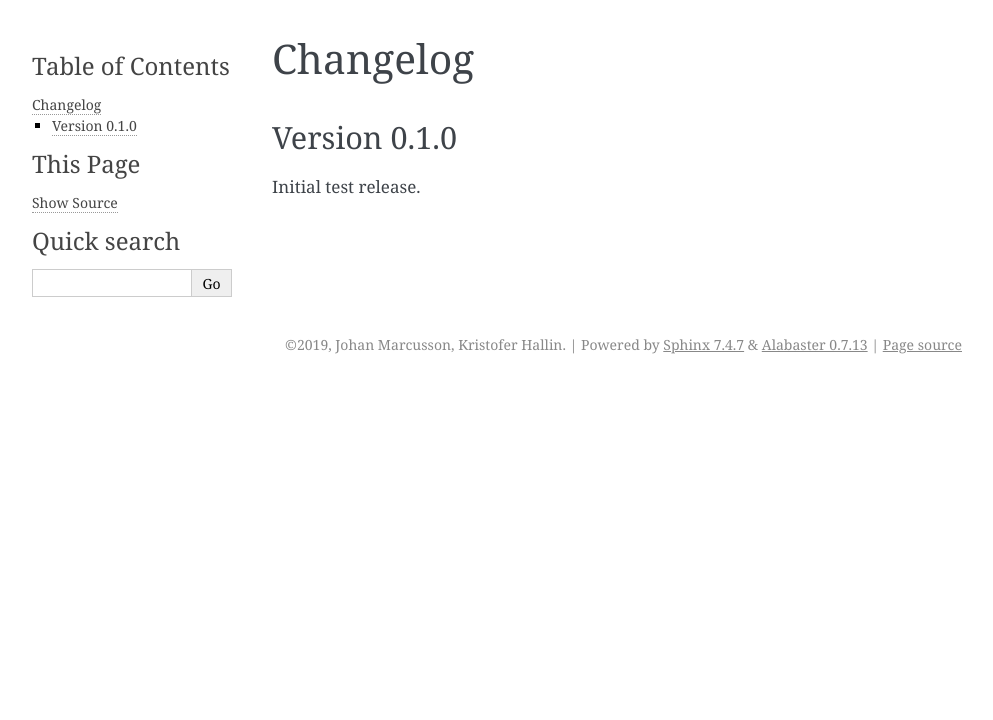
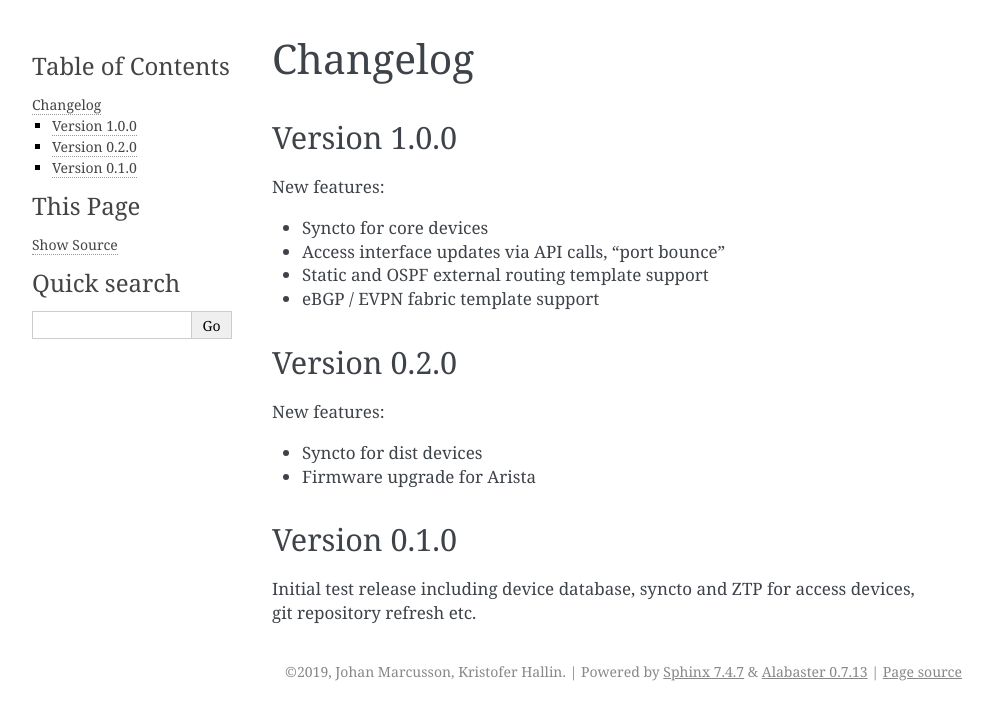
Before and after one commit to SUNET/cnaas-nms, a Sphinx documentation site: the page built from docs/changelog/index.rst, in a window 1280 px wide. Shown: the top 720 px of the page, without its empty margins (148-1141 px from the left). Built offline with Sphinx 7.4.7, drawn with Linux system fonts in a browser that asks for light colours.

Commit message:
Update changelog

```diff
--- a/docs/changelog/index.rst
+++ b/docs/changelog/index.rst
@@ -1,7 +1,25 @@
 Changelog
 =========
+
+Version 1.0.0
+-------------
+
+New features:
+
+- Syncto for core devices
+- Access interface updates via API calls, "port bounce"
+- Static and OSPF external routing template support
+- eBGP / EVPN fabric template support
+
+Version 0.2.0
+-------------
+
+New features:
+
+- Syncto for dist devices
+- Firmware upgrade for Arista
 
 Version 0.1.0
 -------------
 
-Initial test release.
+Initial test release including device database, syncto and ZTP for access devices, git repository refresh etc.
--- a/docs/upgrading/index.rst
+++ b/docs/upgrading/index.rst
@@ -1,9 +1,12 @@
 Upgrading
 =========
+
+Versioning schema based on Python PEP 440, <major>.<minor>.<micro> (ex 1.0.0)
 
 When upgrading to a new major version the API will change and expose new URLs using /api/v2.0/
 and so on.
 
 When upgrading between minor versions the database schemas might change, use alembic to upgrade.
+Also settings options/template variables might change between minor versions.
 
-Micro releases should only contain bug fixes and no changes in features, database schemas etc.
+Micro releases should only contain bug fixes and no changes in features or database schemas.
```
